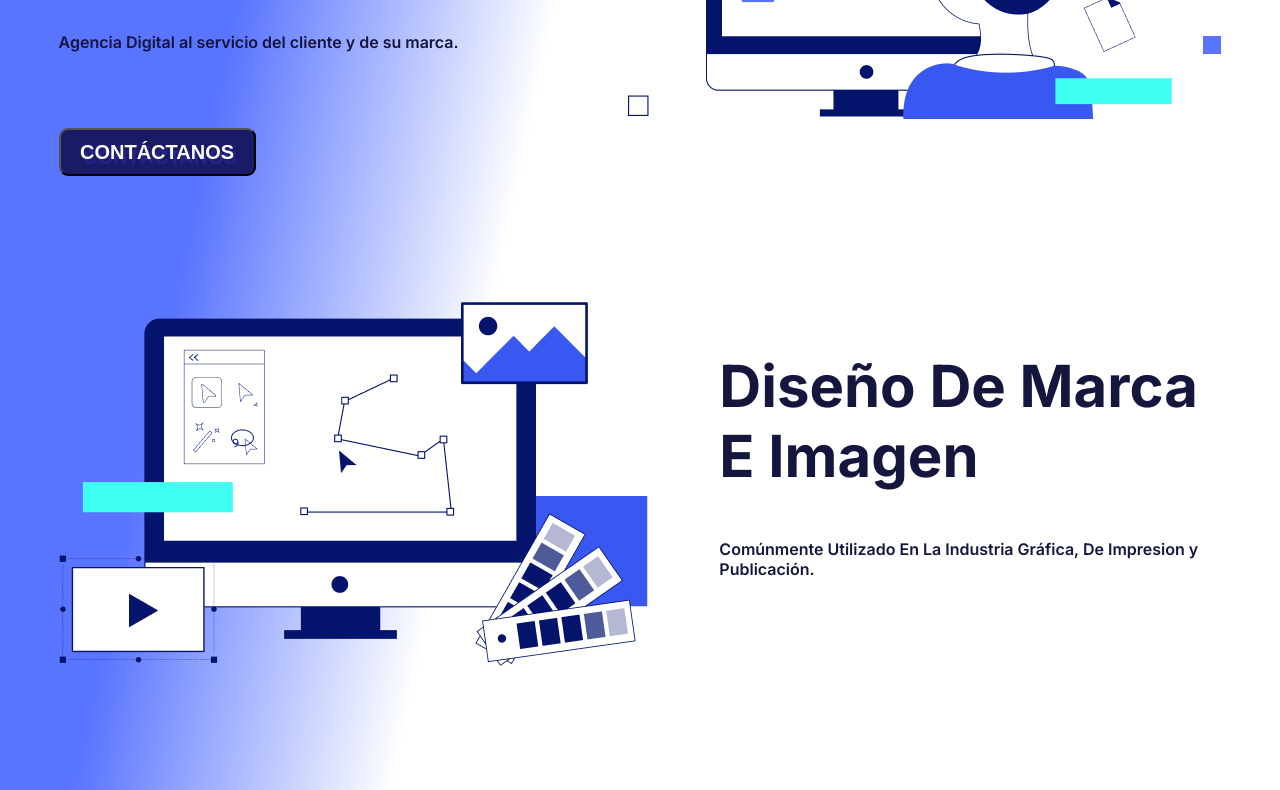
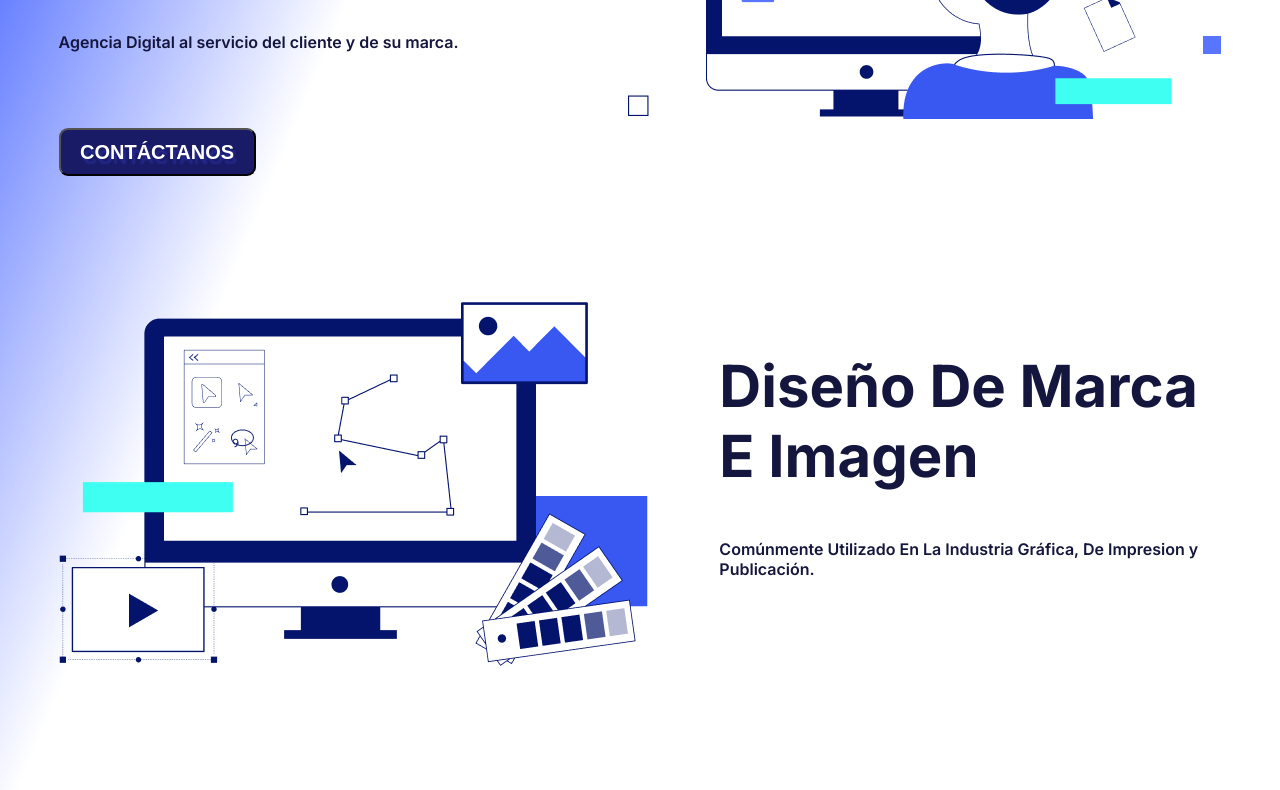
Before and after one commit to ErickAlcalde/protoTipoWeb, a plain HTML site: page index.html in a window 1280 px wide. Shown: the part 391-1181 px from the top of the page. Drawn offline with Linux system fonts and the light colour scheme.

Commit message:
fondo corregido

```diff
--- a/style-css/style.css
+++ b/style-css/style.css
@@ -1,11 +1,12 @@
 @import url('https://fonts.googleapis.com/css2?family=Inter:wght@300;400;600;700&display=swap');
 html{
     scroll-behavior: smooth;
+    background: linear-gradient(to bottom right, #5974FF 5%, transparent 20%)no-repeat;
 }
 body {
     font-family: 'Inter', sans-serif;
     color: #15163D;
-    background: linear-gradient(to bottom right, #5974FF 25%, transparent 50%)no-repeat;
+
     background-size: 50% 100%;
     background-position: left center;
 }
```
